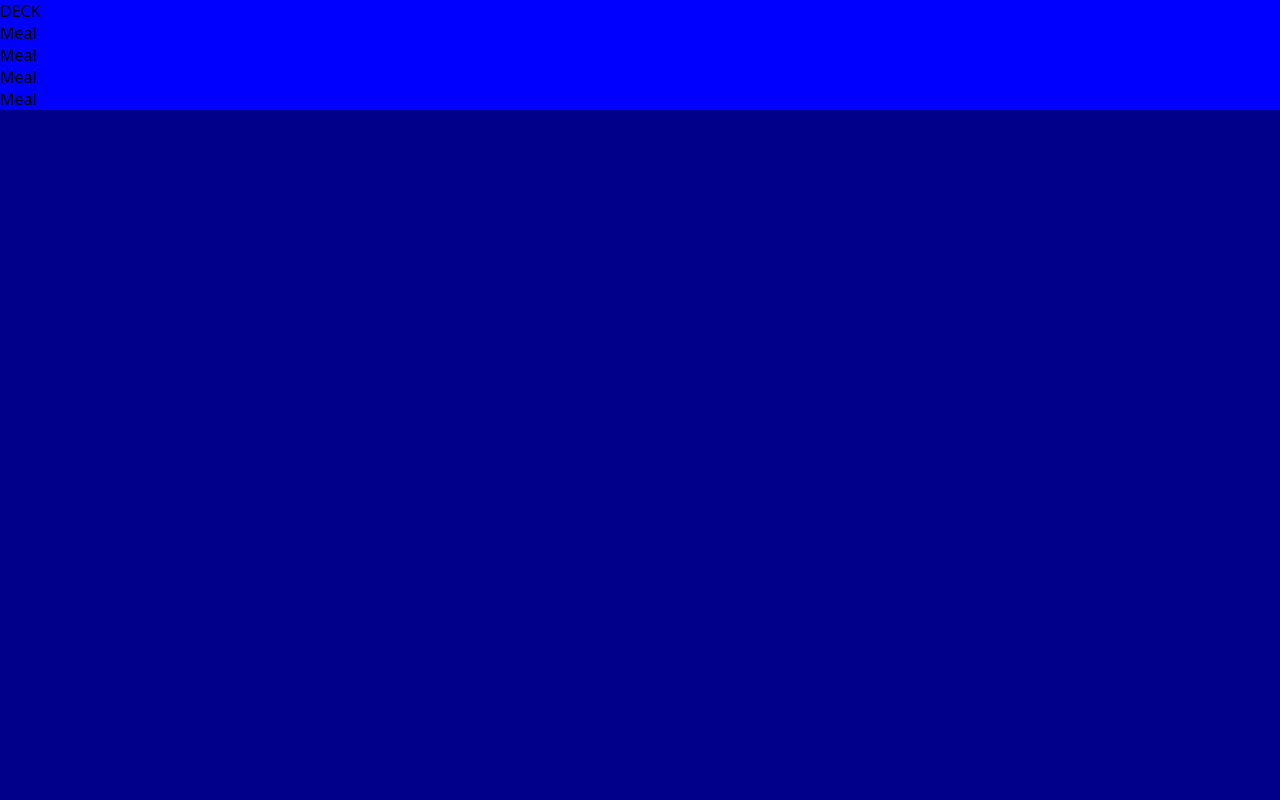
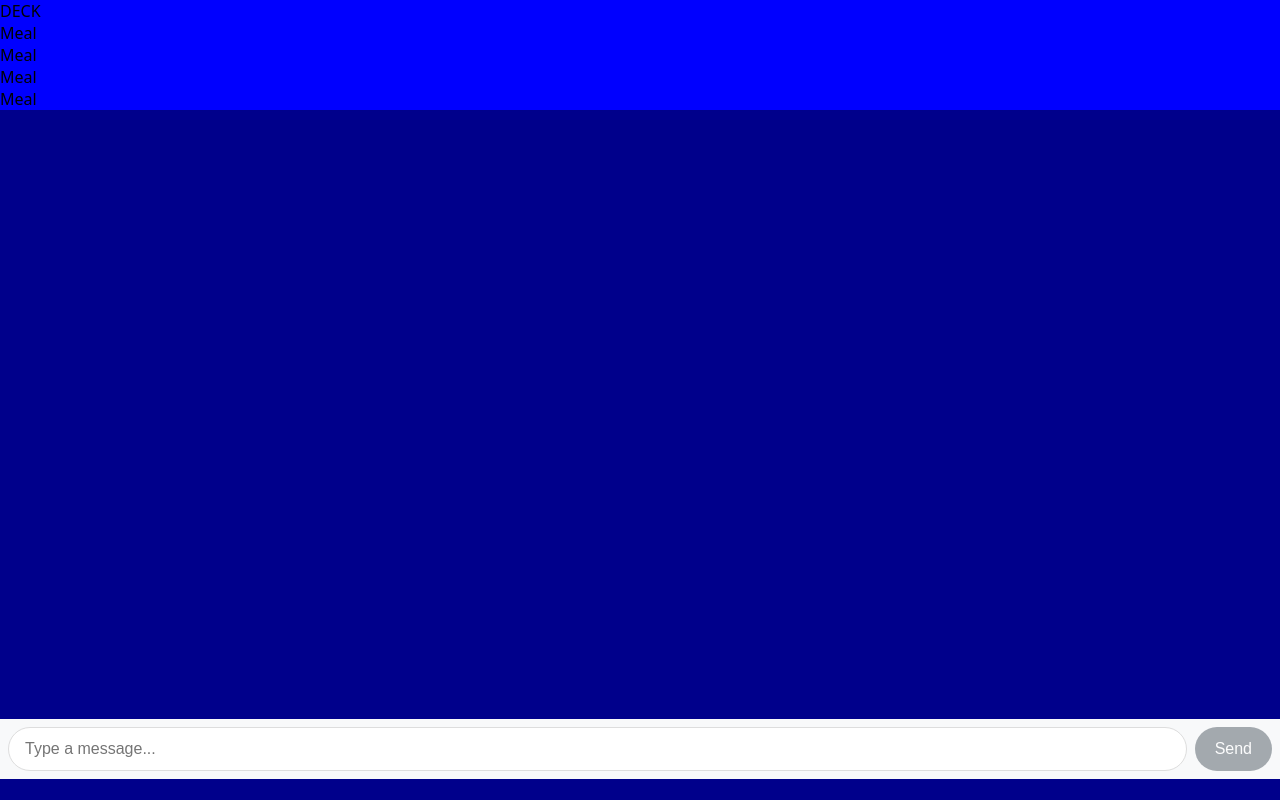
Before and after one commit to charlesbl/MealPlanner, a Vue app: page / in a window 1280 px wide. Built offline with nearby package versions, Linux system fonts and the light colour scheme.

Commit message:
feat: implement ChatInput component for message input and handling

```diff
--- a/src/App.vue
+++ b/src/App.vue
@@ -17,6 +17,7 @@ import Week from "./components/pages/Week.vue";
     display: grid;
     grid-template-columns: repeat(3, 100vw);
     height: 100dvh;
+    overflow: hidden;
     overflow-x: auto;
     scroll-snap-type: x mandatory;
     scroll-behavior: smooth;
@@ -29,5 +30,6 @@ import Week from "./components/pages/Week.vue";
     scroll-snap-align: start;
     scroll-snap-stop: always;
     overflow-y: auto;
+    overflow: hidden;
 }
 </style>
--- /dev/null
+++ b/src/components/ChatInput.vue
@@ -0,0 +1,94 @@
+<script lang="ts" setup>
+import { ref } from "vue";
+
+const message = ref("");
+
+const emit = defineEmits<{
+    sendMessage: [message: string];
+}>();
+
+const sendMessage = () => {
+    if (message.value.trim()) {
+        emit("sendMessage", message.value.trim());
+        message.value = "";
+    }
+};
+
+const handleKeydown = (event: KeyboardEvent) => {
+    if (event.key === "Enter" && !event.shiftKey) {
+        event.preventDefault();
+        sendMessage();
+    }
+};
+</script>
+
+<template>
+    <div class="input-area-wrapper">
+        <div class="input-area">
+            <input
+                v-model="message"
+                type="text"
+                placeholder="Type a message..."
+                @keydown="handleKeydown"
+            />
+            <button @click="sendMessage" :disabled="!message.trim()">
+                Send
+            </button>
+        </div>
+    </div>
+</template>
+
+<style scoped>
+.input-area-wrapper {
+    width: 100%;
+    height: 65px;
+}
+.input-area {
+    display: flex;
+    gap: 8px;
+    padding: 8px;
+    background-color: #f8f9fa;
+}
+
+.input-area-wrapper input {
+    flex: 1;
+    padding: 12px 16px;
+    border: 1px solid #ddd;
+    border-radius: 24px;
+    font-size: 16px;
+    outline: none;
+    transition: border-color 0.2s ease;
+}
+
+.input-area-wrapper input:focus {
+    border-color: #007bff;
+    box-shadow: 0 0 0 2px rgba(0, 123, 255, 0.25);
+}
+
+.input-area-wrapper button {
+    padding: 12px 20px;
+    background-color: #007bff;
+    color: white;
+    border: none;
+    border-radius: 24px;
+    font-size: 16px;
+    font-weight: 500;
+    cursor: pointer;
+    transition: all 0.2s ease;
+    min-width: 60px;
+}
+
+.input-area-wrapper button:hover:not(:disabled) {
+    background-color: #0056b3;
+}
+
+.input-area-wrapper button:active:not(:disabled) {
+    transform: scale(0.98);
+}
+
+.input-area-wrapper button:disabled {
+    background-color: #6c757d;
+    cursor: not-allowed;
+    opacity: 0.6;
+}
+</style>
--- a/src/components/pages/Chat.vue
+++ b/src/components/pages/Chat.vue
@@ -1,14 +1,18 @@
-<script lang="ts" setup></script>
+<script lang="ts" setup>
+import ChatInput from "../ChatInput.vue";
+
+const handleSendMessage = (message: string) => {
+    console.log("Message sent:", message);
+    // TODO: Implement message sending logic
+};
+</script>
 
 <template>
     <div class="chat-container">
         <div class="messages">
-            <div v-for="value in 50">message {{ value }}</div>
+            <div v-for="value in 5" :key="value">message {{ value }}</div>
         </div>
-        <div class="input-area">
-            <input type="text" placeholder="Type a message..." />
-            <button>Send</button>
-        </div>
+        <ChatInput class="chat-input" @send-message="handleSendMessage" />
     </div>
 </template>
 
@@ -18,12 +22,15 @@
     height: 100%;
     display: flex;
     flex-direction: column;
+    justify-content: space-between;
 }
 .messages {
     overflow-y: auto;
+    padding-bottom: 80px; /* Adjust based on ChatInput height */
 }
-.input-area {
-    display: flex;
-    justify-content: space-between;
+.chat-input {
+    position: absolute;
+    left: 0;
+    bottom: 16px;
 }
 </style>
--- a/src/style.css
+++ b/src/style.css
@@ -2,3 +2,7 @@ body {
     margin: 0;
     font-family: system-ui, -apple-system, BlinkMacSystemFont, 'Segoe UI', Roboto, Oxygen, Ubuntu, Cantarell, 'Open Sans', 'Helvetica Neue', sans-serif;
 }
+
+html, body, .app, * {
+    overflow: hidden;
+}
```
